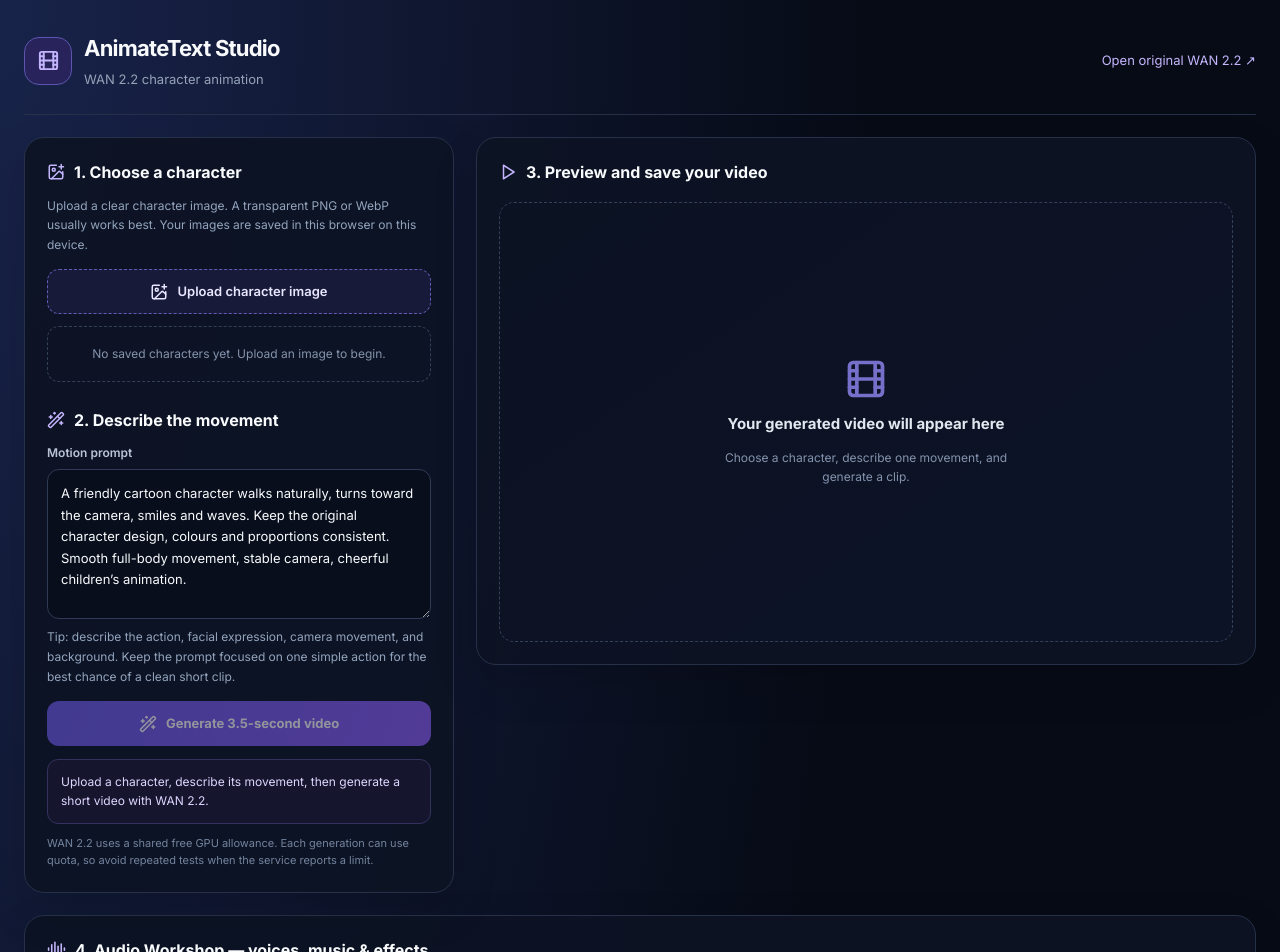
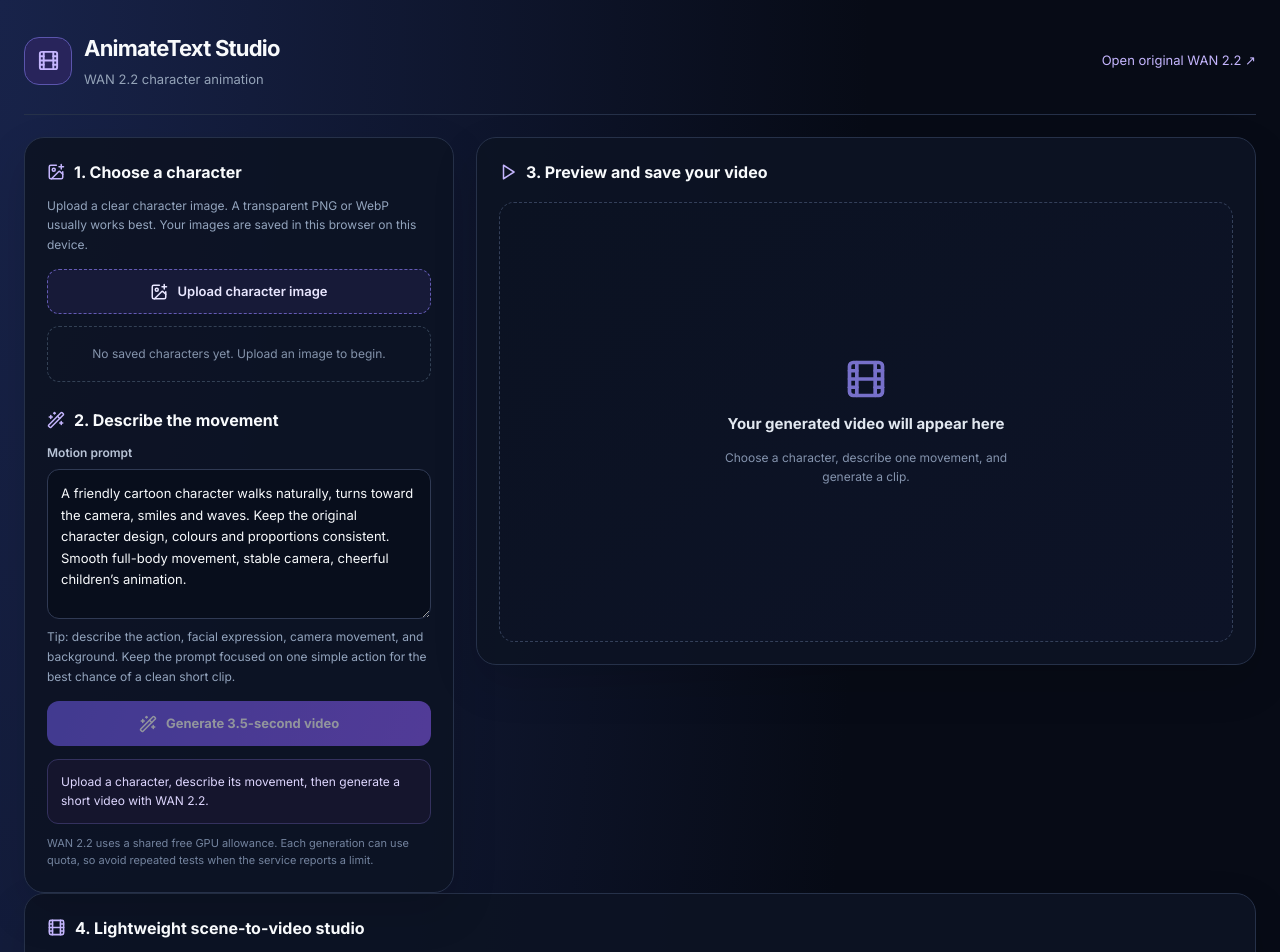
Before and after one commit to DynamismCh/AnimateText-Studio, a React (Vite) app: page / in a window 1280 px wide. Shown: the top 952 px of the page. Built offline with nearby package versions, Linux system fonts and the light colour scheme.

Commit message:
Integrate local scene-to-video studio

```diff
--- a/src/App.tsx
+++ b/src/App.tsx
@@ -1,6 +1,7 @@
 import { useEffect, useState } from 'react';
 import { Bug, Download, Film, ImagePlus, LoaderCircle, MessageCircle, Play, Send, Trash2, WandSparkles } from 'lucide-react';
 import AudioWorkshop from './components/AudioWorkshop';
+import SceneStudio from './components/SceneStudio';
 import { deleteSavedCharacter, loadSavedCharacters, saveCharacterImage, type LocalCharacter } from './lib/localCharacters';
 
 const SPACE = 'zerogpu-aoti/wan2-2-fp8da-aoti-faster';
@@ -309,6 +310,8 @@ export default function App() {
         </section>
       </main>
 
+      <SceneStudio characters={characters} />
+
       <AudioWorkshop videoUrl={videoUrl} />
 
       <section className="wan-panel wan-assistant-panel">
```
